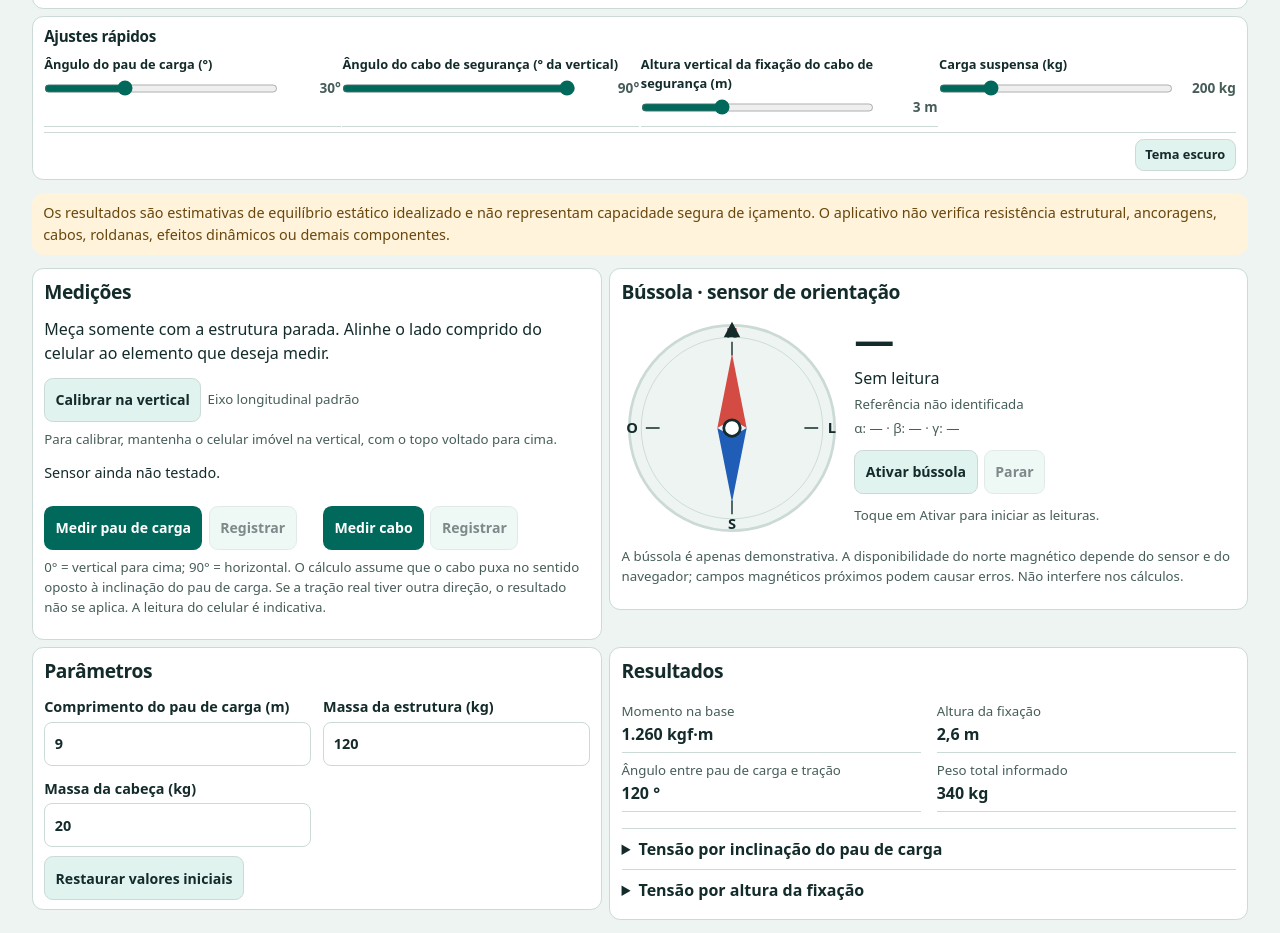
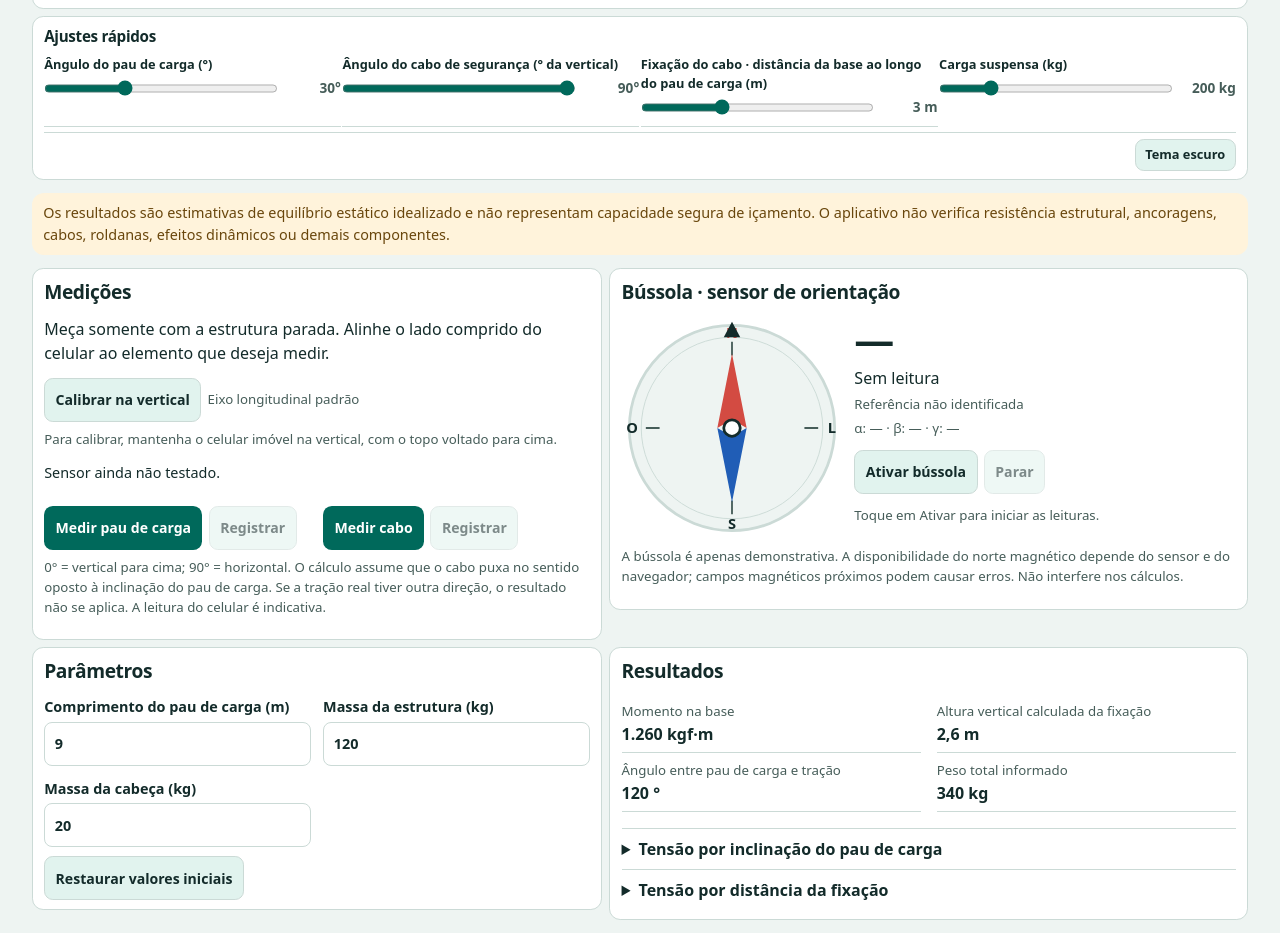
Before and after one commit to raymagalhaes/calculadora-pau-de-carga, a plain HTML site: page index.html in a window 1280 px wide. Shown: the part 521-1454 px from the top of the page. Drawn offline with Linux system fonts and the light colour scheme.

Commit message:
Mede fixação do cabo desde a base ao longo do pau de carga

```diff
--- a/index.html
+++ b/index.html
@@ -14,7 +14,7 @@
 <main>
 <div class="layout">
 <section class="panel visual" aria-labelledby="visual-title">
-<h1 id="visual-title">Calculadora de Pau de Carga <small class="help">v14</small></h1>
+<h1 id="visual-title">Calculadora de Pau de Carga <small class="help">v15</small></h1>
 <svg id="diagram" viewBox="0 0 460 380" role="img" aria-labelledby="diagram-title diagram-desc">
 <title id="diagram-title">Diagrama do pau de carga</title><desc id="diagram-desc">Pau de carga articulado, peso da estrutura, peso na cabeça, carga suspensa e direção da tração do cabo.</desc>
 <defs><pattern id="grid" width="20" height="20" patternUnits="userSpaceOnUse"><path d="M 20 0 H 0 V 20" class="grid-line"/></pattern><marker id="weight-arrow" markerWidth="8" markerHeight="8" refX="7" refY="4" orient="auto" markerUnits="userSpaceOnUse"><path d="M0 0 L8 4 L0 8 Z" fill="var(--weight)"/></marker><marker id="cable-arrow" markerWidth="10" markerHeight="10" refX="9" refY="5" orient="auto" markerUnits="userSpaceOnUse"><path d="M0 0 L10 5 L0 10 Z" fill="var(--cable)"/></marker></defs>
@@ -37,7 +37,7 @@
 <div class="slider-line"><input id="cable-slider" type="range" min="0" max="90" step="0.5" aria-label="Ajustar ângulo do cabo de segurança"><output id="cable-value"></output></div>
 </div>
 <div class="quick-item">
-<label for="d">Altura vertical da fixação do cabo de segurança (m)</label>
+<label for="d">Fixação do cabo · distância da base ao longo do pau de carga (m)</label>
 <input id="d" type="number" min="0" step="any" inputmode="decimal" required hidden>
 <div class="slider-line"><input id="fix-slider" type="range" min="0" max="9" step="0.01" aria-label="Ajustar altura da fixação do cabo de segurança"><output id="d-value"></output></div>
 </div>
@@ -115,10 +115,10 @@
 </section>
 <section class="panel results" aria-labelledby="results-title">
 <h2 id="results-title">Resultados</h2>
-<dl><div><dt>Momento na base</dt><dd id="moment">—</dd></div><div><dt>Altura da fixação</dt><dd id="height">—</dd></div><div><dt>Ângulo entre pau de carga e tração</dt><dd id="relative">—</dd></div><div><dt>Peso total informado</dt><dd id="total">—</dd></div></dl>
+<dl><div><dt>Momento na base</dt><dd id="moment">—</dd></div><div><dt>Altura vertical calculada da fixação</dt><dd id="height">—</dd></div><div><dt>Ângulo entre pau de carga e tração</dt><dd id="relative">—</dd></div><div><dt>Peso total informado</dt><dd id="total">—</dd></div></dl>
 <div class="tables">
-<details><summary>Tensão por inclinação do pau de carga</summary><p class="help">Mantém o desvio do cabo em relação à vertical e os demais parâmetros. A altura da fixação permanece constante.</p><table><thead><tr><th scope="col">Ângulo</th><th scope="col">Tensão (kgf)</th></tr></thead><tbody id="angle-rows"></tbody></table></details>
-<details><summary>Tensão por altura da fixação</summary><p class="help">Mantém as duas direções e os demais parâmetros.</p><div class="table-scroll"><table><thead><tr><th scope="col">Altura (m)</th><th scope="col">Tensão (kgf)</th></tr></thead><tbody id="point-rows"></tbody></table></div><button id="more" hidden>Mostrar mais alturas</button></details>
+<details><summary>Tensão por inclinação do pau de carga</summary><p class="help">Mantém o desvio do cabo em relação à vertical e os demais parâmetros. A distância da fixação ao longo do pau de carga permanece constante.</p><table><thead><tr><th scope="col">Ângulo</th><th scope="col">Tensão (kgf)</th></tr></thead><tbody id="angle-rows"></tbody></table></details>
+<details><summary>Tensão por distância da fixação</summary><p class="help">Distância medida desde a base, ao longo do pau de carga. Mantém as inclinações e os demais parâmetros.</p><div class="table-scroll"><table><thead><tr><th scope="col">Distância da base (m)</th><th scope="col">Tensão (kgf)</th></tr></thead><tbody id="point-rows"></tbody></table></div><button id="more" hidden>Mostrar mais posições</button></details>
 </div>
 </section>
 </div>
```
